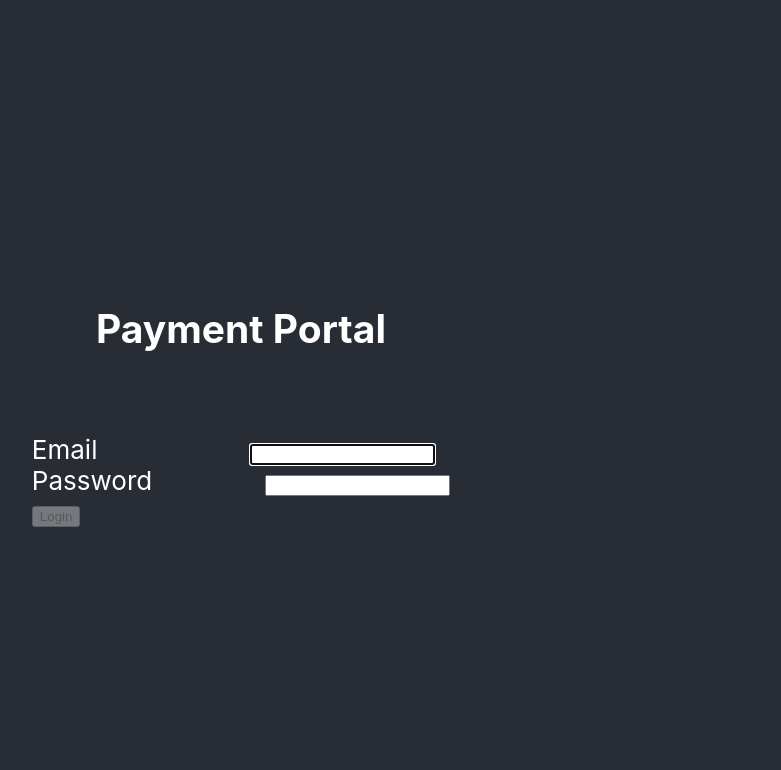
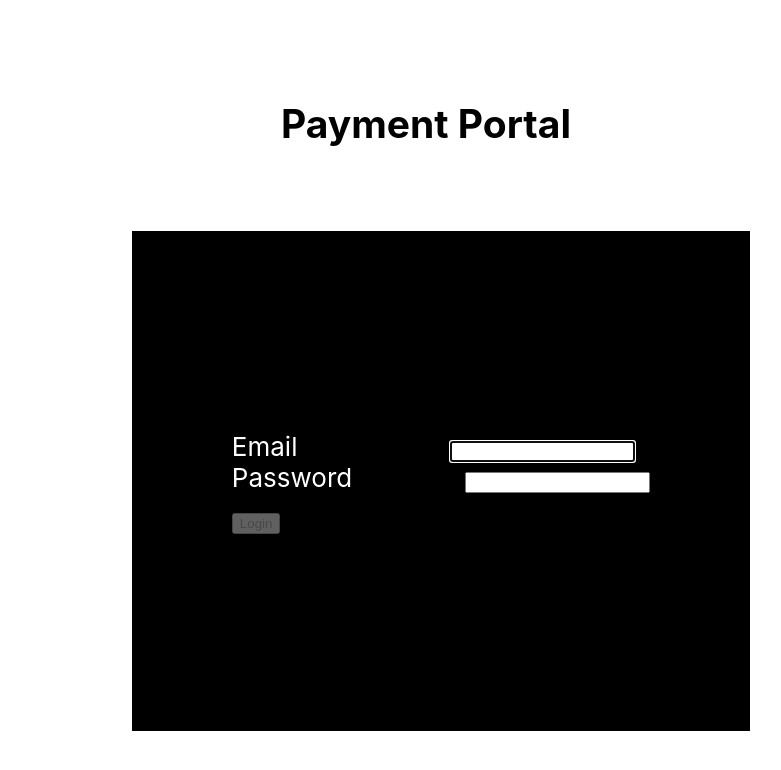
Before and after one commit to namantayal/Payments_Frontend_PB2A, a React (Create React App) app: page / in a window 1280 px wide. Shown: the top 770 px of the page, without its empty margins (399-1180 px from the left). Built offline with nearby package versions, Linux system fonts and the light colour scheme.

Commit message:
css changes

```diff
--- a/src/Login/Login.css
+++ b/src/Login/Login.css
@@ -10,14 +10,32 @@
 
 .MainLabel{
   padding-bottom:50px;
+  padding-left: 370px;
 }
 .login{
-  background-color: #282c34;
+  background-color: white;
   min-height: 100vh;
   display: flex;
   flex-direction: column;
   align-items: center;
   justify-content: center;
   font-size: calc(10px + 2vmin);
-  color: white;
+  color: black;
 }
+
+.button{
+
+margin-top:20px;
+}
+
+.form{
+  height: 300px;
+  border-style: solid;
+  border-width: 2px;
+  padding-top: 200px;
+  background-color: black;
+  color:white;
+  margin-left:400px;
+  padding-right: 100px;
+  padding-left: 100px;
+}
--- a/src/Login/Login.js
+++ b/src/Login/Login.js
@@ -22,7 +22,7 @@ export default function Login() {
   return (
     <div className="login">
       <h2 className="MainLabel">Payment Portal</h2>
-      <Form onSubmit={()=>navigate('/dashboardM')}>
+      <Form className="form" onSubmit={()=>navigate('/dashboardM')}>
         <Form.Group size="lg" controlId="email">
           <Form.Label className="labelEmail">Email</Form.Label>
           <Form.Control
@@ -42,7 +42,7 @@ export default function Login() {
           />
         </Form.Group>
 
-        <Button block size="lg" type="submit" disabled={!validateForm()} >
+        <Button className="button" block size="lg" type="submit" disabled={!validateForm()} >
           Login
         </Button>
 
```
